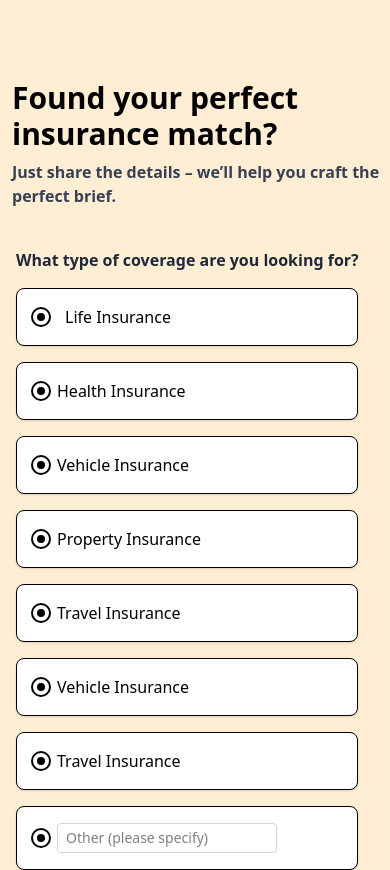
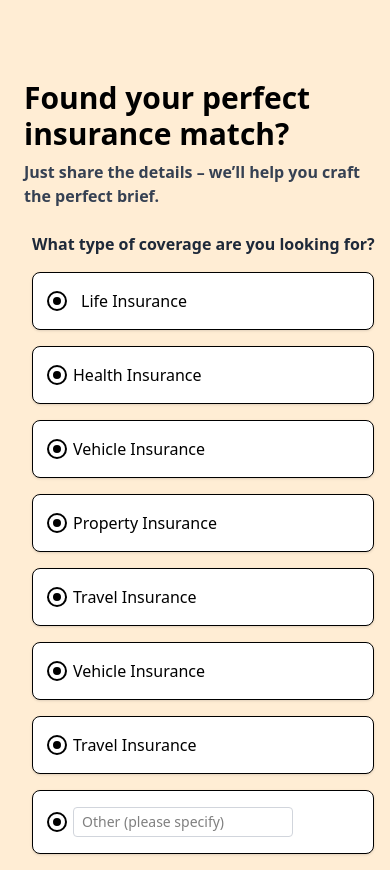
Before and after one commit to mostafa12388888/Communite, a website: page index.html in a window 390 px wide. Shown: the part 927-1797 px from the top of the page. Drawn offline with nearby package versions, Linux system fonts and the light colour scheme.

```diff
--- a/index.html
+++ b/index.html
@@ -59,12 +59,12 @@
             <img id="dynamicImage" class="object-cover h-screen w-full" alt="">
             </div>
             <div class="mx-auto py-20 gap-x-20">
-                <div class="flex flex-col md:1/2 ml-3">
+                <div class="flex flex-col md:1/2 ml-6 md:ml-3 ">
                     <h1 class="text-3xl font-bold text-black mb-2 ">Found your perfect<br>insurance match?</h1>
                     <p class="text-gray-700 mb-6 font-bold">Just share the details – we’ll help you craft the perfect
                         brief.</p>
                 </div>
-                <div id="insurance-start" class="m-4">
+                <div id="insurance-start" class="ml-8 md:m-4">
                     <p class="block text-gray-800 font-bold mb-4">What type of coverage are you looking for?</p>
                     <div class="grid grid-cols-1 md:grid-cols-2 gap-4   pr-4  ">
 
```
